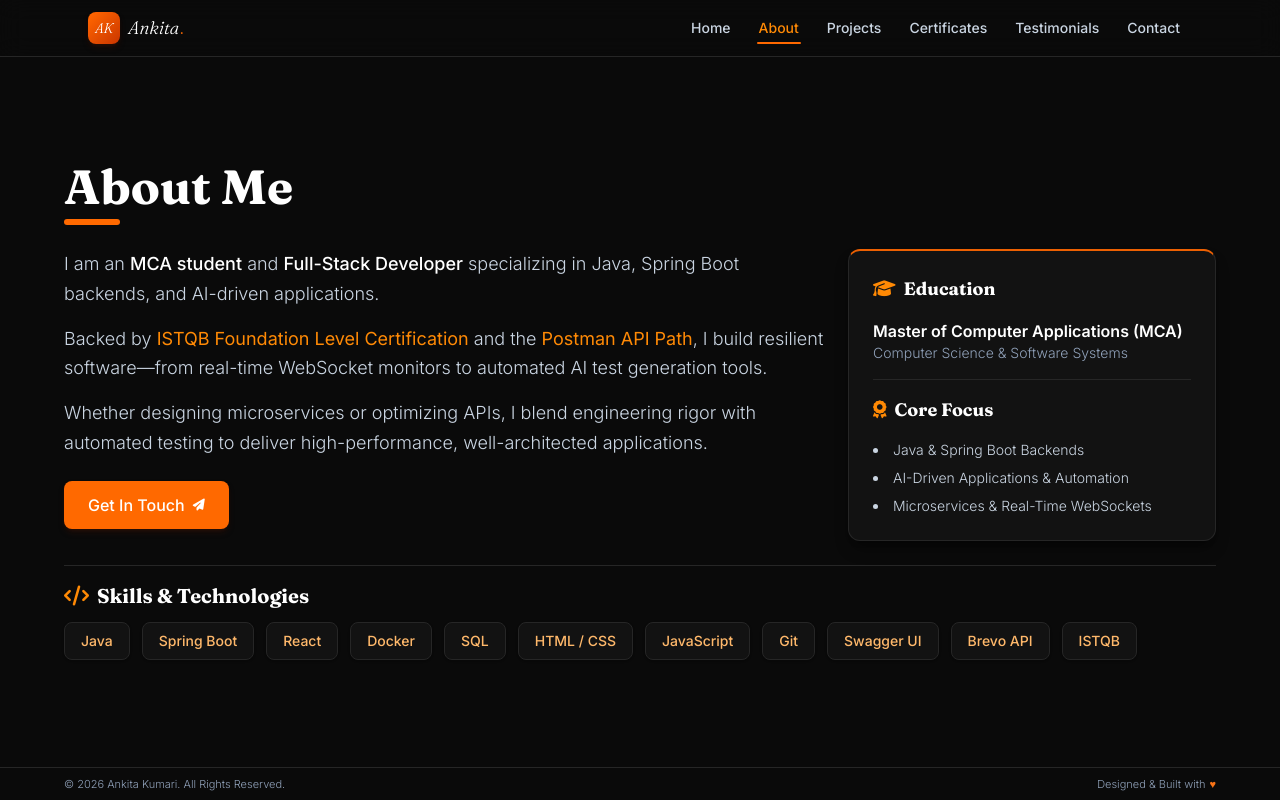
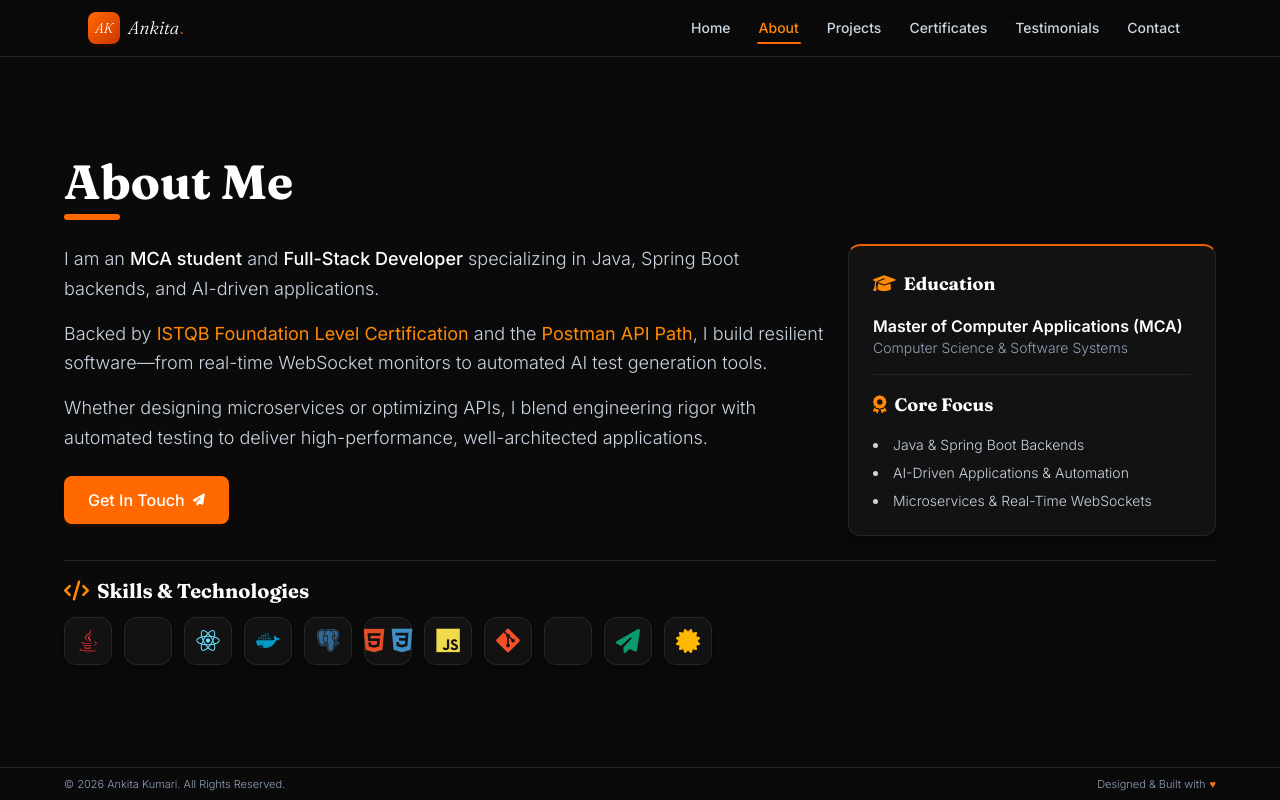
Before and after one commit to ankita-thakur-28/project-portfolio, a React (Vite) app: page / in a window 1280 px wide. Both pictures are taken after a click on the button "About". Built offline with nearby package versions, Linux system fonts and the light colour scheme.

Commit message:
feat: replace text labels with tech stack icons in About and Projects sections

```diff
--- a/index.html
+++ b/index.html
@@ -10,6 +10,7 @@
     <link rel="preconnect" href="https://fonts.gstatic.com" crossorigin />
     <link href="https://fonts.googleapis.com/css2?family=Fraunces:ital,wght@0,300;0,400;0,500;0,700;1,300;1,400;1,500&family=Inter:wght@300;400;500;600&display=swap" rel="stylesheet" />
     <link rel="stylesheet" href="https://cdnjs.cloudflare.com/ajax/libs/font-awesome/6.5.1/css/all.min.css" />
+    <link rel="stylesheet" href="https://cdn.jsdelivr.net/gh/devicons/devicon@latest/devicon.min.css" />
   </head>
   <body>
     <div id="root"></div>
--- /dev/null
+++ b/src/components/TechIcon.jsx
@@ -0,0 +1,87 @@
+export default function TechIcon({ name, size = 'md', showLabel = false, className = '' }) {
+  const normalized = name.toLowerCase().trim();
+
+  const iconSizeClass = size === 'sm' ? 'text-sm' : size === 'lg' ? 'text-2xl' : 'text-lg';
+  const svgSizeClass = size === 'sm' ? 'w-3.5 h-3.5' : size === 'lg' ? 'w-6 h-6' : 'w-4 h-4';
+
+  const renderIcon = () => {
+    switch (normalized) {
+      case 'java':
+        return <i className={`devicon-java-plain colored ${iconSizeClass}`}></i>;
+      case 'spring boot':
+      case 'spring':
+        return <i className={`devicon-spring-original colored ${iconSizeClass}`}></i>;
+      case 'react':
+        return <i className={`devicon-react-original colored ${iconSizeClass}`}></i>;
+      case 'docker':
+        return <i className={`devicon-docker-plain colored ${iconSizeClass}`}></i>;
+      case 'sql':
+      case 'postgresql':
+      case 'postgres':
+        return <i className={`devicon-postgresql-plain colored ${iconSizeClass}`}></i>;
+      case 'html / css':
+      case 'html/css':
+        return (
+          <span className="inline-flex items-center gap-1">
+            <i className={`devicon-html5-plain colored ${iconSizeClass}`}></i>
+            <i className={`devicon-css3-plain colored ${iconSizeClass}`}></i>
+          </span>
+        );
+      case 'javascript':
+      case 'js':
+        return <i className={`devicon-javascript-plain colored ${iconSizeClass}`}></i>;
+      case 'python':
+        return <i className={`devicon-python-plain colored ${iconSizeClass}`}></i>;
+      case 'fastapi':
+        return <i className={`devicon-fastapi-plain colored ${iconSizeClass}`}></i>;
+      case 'node.js':
+      case 'nodejs':
+      case 'node':
+        return <i className={`devicon-nodejs-plain colored ${iconSizeClass}`}></i>;
+      case 'tailwind':
+      case 'tailwindcss':
+      case 'tailwind css':
+        return <i className={`devicon-tailwindcss-original colored ${iconSizeClass}`}></i>;
+      case 'git':
+        return <i className={`devicon-git-plain colored ${iconSizeClass}`}></i>;
+      case 'swagger ui':
+      case 'swagger':
+        return <i className={`devicon-swagger-plain colored ${iconSizeClass}`}></i>;
+      case 'postman':
+        return <i className={`devicon-postman-plain colored ${iconSizeClass}`}></i>;
+      case 'playwright':
+        return (
+          <svg className={`${svgSizeClass} fill-current text-[#2EAD33]`} viewBox="0 0 24 24">
+            <path d="M18.8 4.2C17.2 2.6 15 1.7 12.7 1.7 8 1.7 4.1 5.2 3.4 9.8c-.1.6 0 1.2.3 1.8.3.5.8.9 1.4 1 1.2.3 2.5-.5 2.8-1.7.5-3 3-5.2 6.1-5.2 1.5 0 2.9.6 4 1.6 1 1 1.6 2.4 1.6 3.9 0 2.9-2.1 5.4-5 5.9-1.2.2-2.1 1.3-1.9 2.5.2 1.1 1.2 2 2.3 2 .2 0 .4 0 .6-.1 4.5-.8 7.8-4.7 7.8-9.3.1-2.4-.9-4.8-2.6-6.5zM7.2 15.5c-.8.8-1.3 1.9-1.3 3.1 0 2.4 2 4.4 4.4 4.4 1.2 0 2.3-.5 3.1-1.3.8-.8.8-2.1 0-2.9-.8-.8-2.1-.8-2.9 0-.1.1-.1.1-.2.1-.8 0-1.5-.7-1.5-1.5 0-.1 0-.1.1-.2.8-.8.8-2.1 0-2.9-.9-.8-2.2-.8-3 .2z"/>
+          </svg>
+        );
+      case 'jwt':
+        return (
+          <span className={`font-mono font-bold text-[#d63aff] ${size === 'sm' ? 'text-[10px]' : 'text-xs'}`}>
+            JWT
+          </span>
+        );
+      case 'brevo api':
+      case 'brevo':
+        return (
+          <i className={`fas fa-paper-plane text-[#0B996E] ${iconSizeClass}`}></i>
+        );
+      case 'istqb':
+        return (
+          <i className={`fas fa-certificate text-amber-400 ${iconSizeClass}`}></i>
+        );
+      default:
+        return <i className={`fas fa-code text-orange-400 ${iconSizeClass}`}></i>;
+    }
+  };
+
+  return (
+    <span
+      title={name}
+      className={`inline-flex items-center justify-center transition-all ${className}`}
+    >
+      {renderIcon()}
+      {showLabel && <span className="ml-1.5 text-xs text-slate-300 font-mono">{name}</span>}
+    </span>
+  );
+}
--- a/src/views/About.jsx
+++ b/src/views/About.jsx
@@ -1,4 +1,5 @@
 import { skills } from '../data/skills';
+import TechIcon from '../components/TechIcon';
 
 export default function About({ onNavigate }) {
   return (
@@ -65,12 +66,13 @@ export default function About({ onNavigate }) {
 
           <div className="flex flex-wrap gap-3">
             {skills.map((skill, index) => (
-              <span
+              <div
                 key={index}
-                className="px-4 py-2 rounded-lg bg-[#121212] hover:bg-[#1e1e1e] border border-[#262626] text-orange-300 font-medium text-xs sm:text-sm shadow-sm transition hover:border-orange-500/40"
+                title={skill}
+                className="w-12 h-12 rounded-xl bg-[#121212] hover:bg-[#1a1a1a] border border-[#262626] hover:border-orange-500/50 flex items-center justify-center shadow-md transition-all hover:scale-105 group cursor-pointer"
               >
-                {skill}
-              </span>
+                <TechIcon name={skill} size="lg" />
+              </div>
             ))}
           </div>
         </div>
--- a/src/views/Project.jsx
+++ b/src/views/Project.jsx
@@ -1,4 +1,5 @@
 import { projects } from '../data/projects';
+import TechIcon from '../components/TechIcon';
 
 export default function Project() {
   return (
@@ -114,15 +115,16 @@ export default function Project() {
                   </div>
                 </div>
 
-                {/* Tech Tags */}
-                <div className="flex flex-wrap gap-1.5 pt-2">
+                {/* Tech Tags with Icons */}
+                <div className="flex flex-wrap gap-2 pt-2">
                   {project.tags.map((tag, i) => (
-                    <span
+                    <div
                       key={i}
-                      className="px-2 py-0.5 rounded bg-[#0a0a0a] text-slate-300 text-[11px] font-mono border border-[#262626]"
+                      title={tag}
+                      className="w-8 h-8 rounded-lg bg-[#0a0a0a] hover:bg-[#181818] border border-[#262626] hover:border-rose-500/40 flex items-center justify-center transition-all hover:scale-105 group cursor-pointer"
                     >
-                      {tag}
-                    </span>
+                      <TechIcon name={tag} size="sm" />
+                    </div>
                   ))}
                 </div>
               </div>
```
